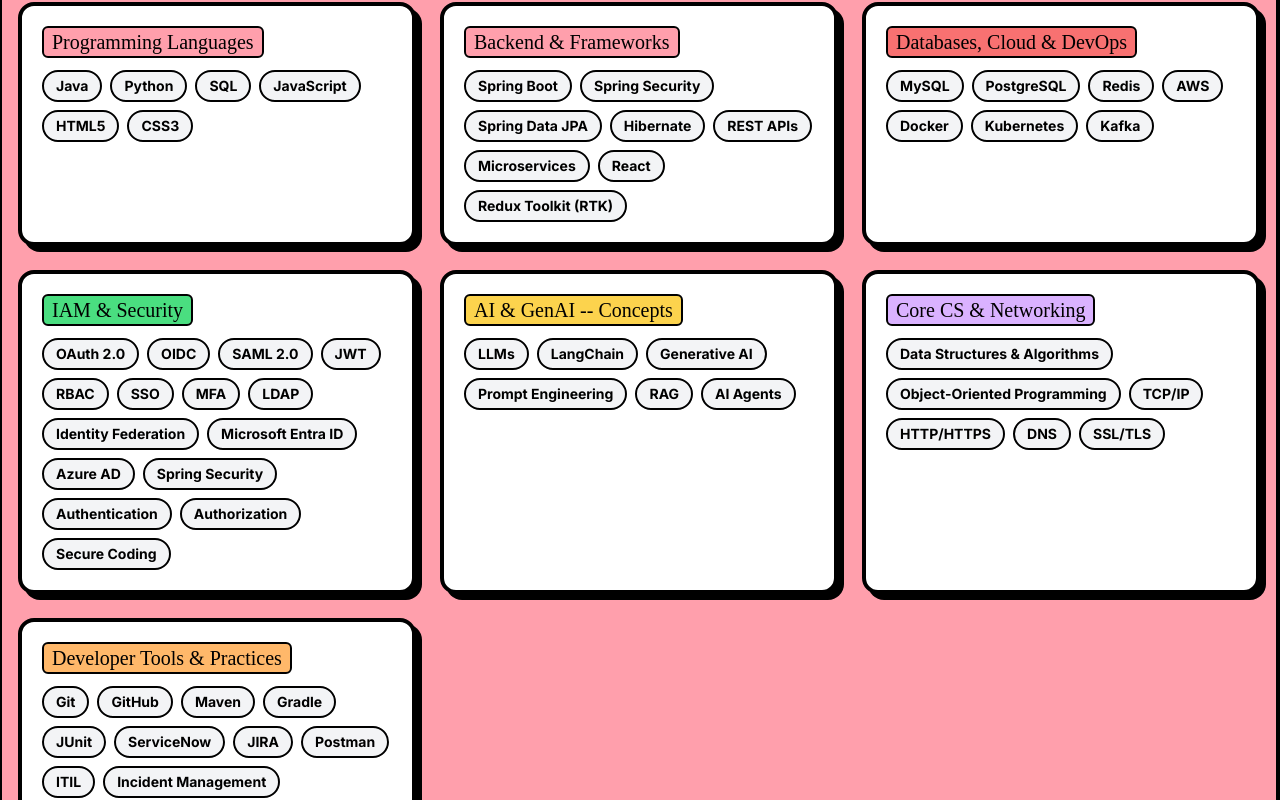
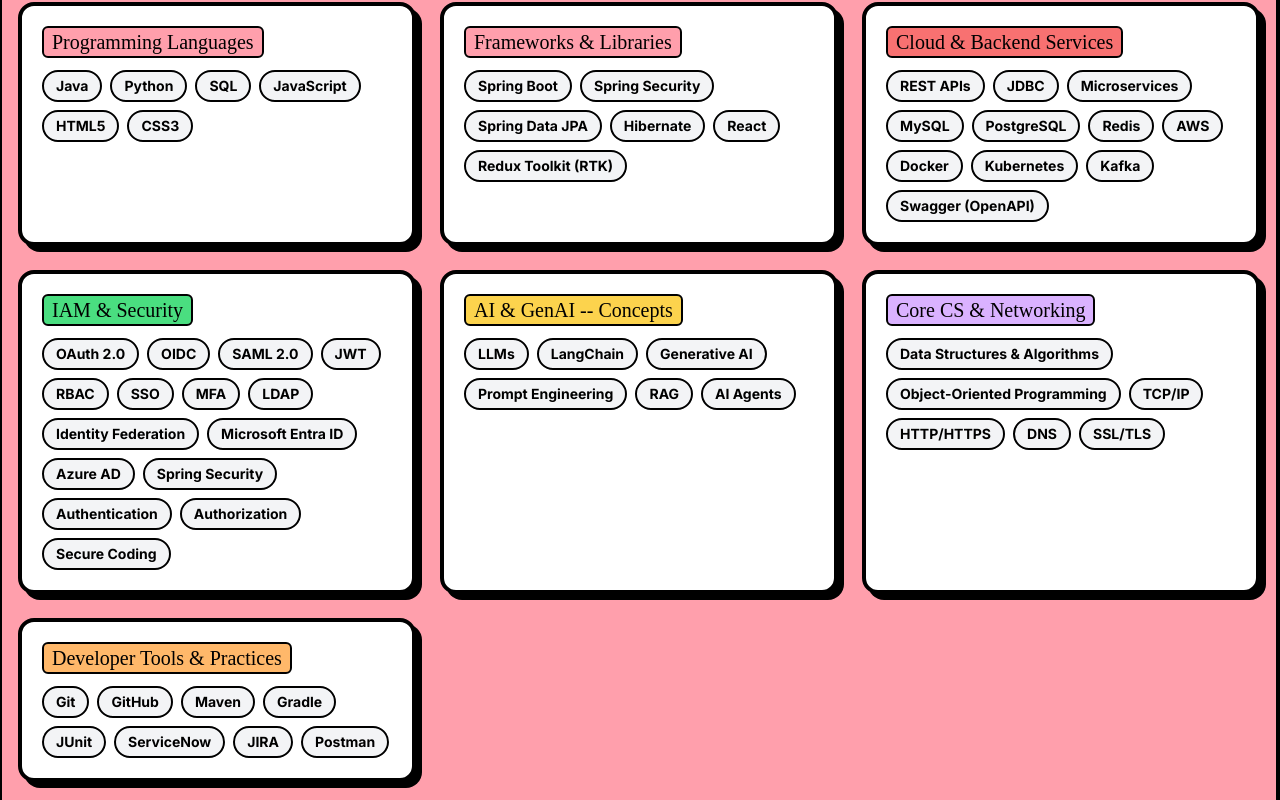
Before and after one commit to rajSunny5714/new-portfolio, a React (Vite) app: page / in a window 1280 px wide. Shown: the part 2569-3369 px from the top of the page. Built offline with nearby package versions, Linux system fonts and the light colour scheme; the HTML template or start-up script is replaced by a standard one; a web font is replaced by a local one.

Commit message:
Update Skills.tsx

```diff
--- a/src/components/sections/Skills.tsx
+++ b/src/components/sections/Skills.tsx
@@ -54,24 +54,25 @@ const Skills = () => {
           />
 
           <SkillCategory
-            title="Backend & Frameworks"
+            title="Frameworks & Libraries"
             color="bg-custom-pink"
             skills={[
               'Spring Boot',
               'Spring Security',
               'Spring Data JPA',
               'Hibernate',
-              'REST APIs',
-              'Microservices',
               'React',
               'Redux Toolkit (RTK)',
             ]}
           />
 
-        <SkillCategory
-            title="Databases, Cloud & DevOps"
+         <SkillCategory
+            title="Cloud & Backend Services"
             color="bg-custom-red"
             skills={[
+              'REST APIs',
+              'JDBC',
+              'Microservices',
               'MySQL',
               'PostgreSQL',
               'Redis',
@@ -79,6 +80,7 @@ const Skills = () => {
               'Docker',
               'Kubernetes',
               'Kafka',
+              'Swagger (OpenAPI)',
             ]}
           />
 
@@ -142,10 +144,9 @@ const Skills = () => {
               'ServiceNow',
               'JIRA',
               'Postman',
-              'ITIL',
-              'Incident Management',
             ]}
           />
+
       </div>
     </section>
   );
```
